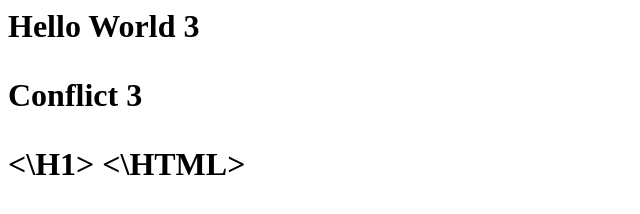
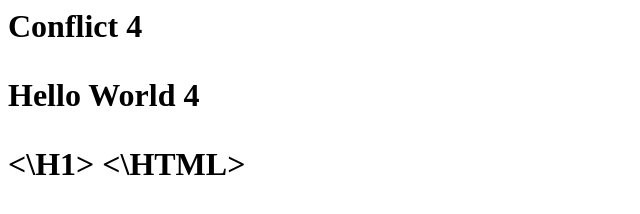
Before and after one commit to EliSteklov/GitHubTest, a plain HTML site: page index.html in a window 1280 px wide. Shown: the whole page, without its empty margins (0-640 px from the left). Drawn offline with Linux system fonts and the light colour scheme.

Commit message:
Update index.html

```diff
--- a/index.html
+++ b/index.html
@@ -1,6 +1,6 @@
 <HTML>
 	<H1>
-		<p>Hello World 3</p>
-		<p>Conflict 3</p>
+		<p>Conflict 4</p>
+		<p>Hello World 4</p>
 	<\H1>
 <\HTML>
```
